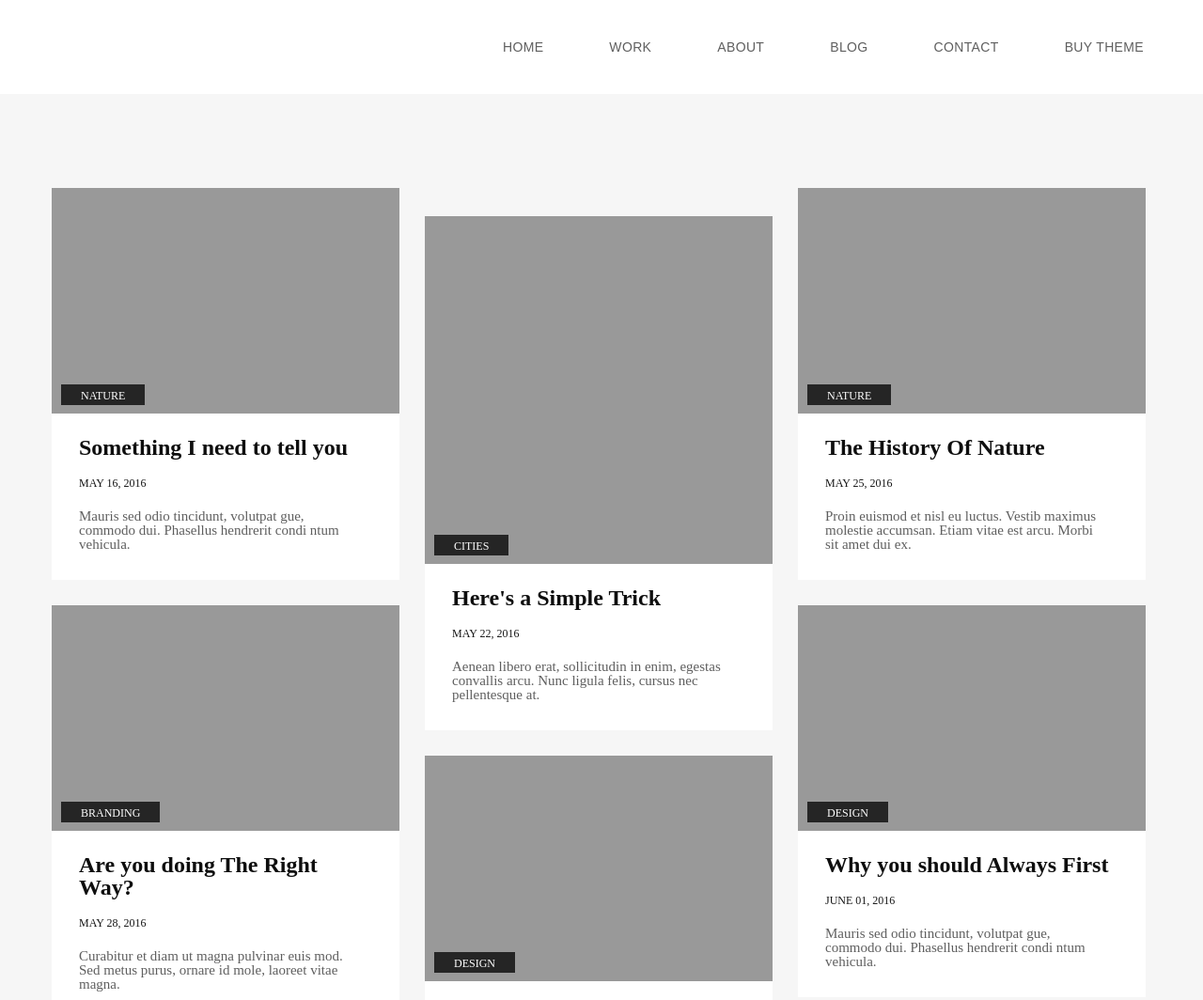
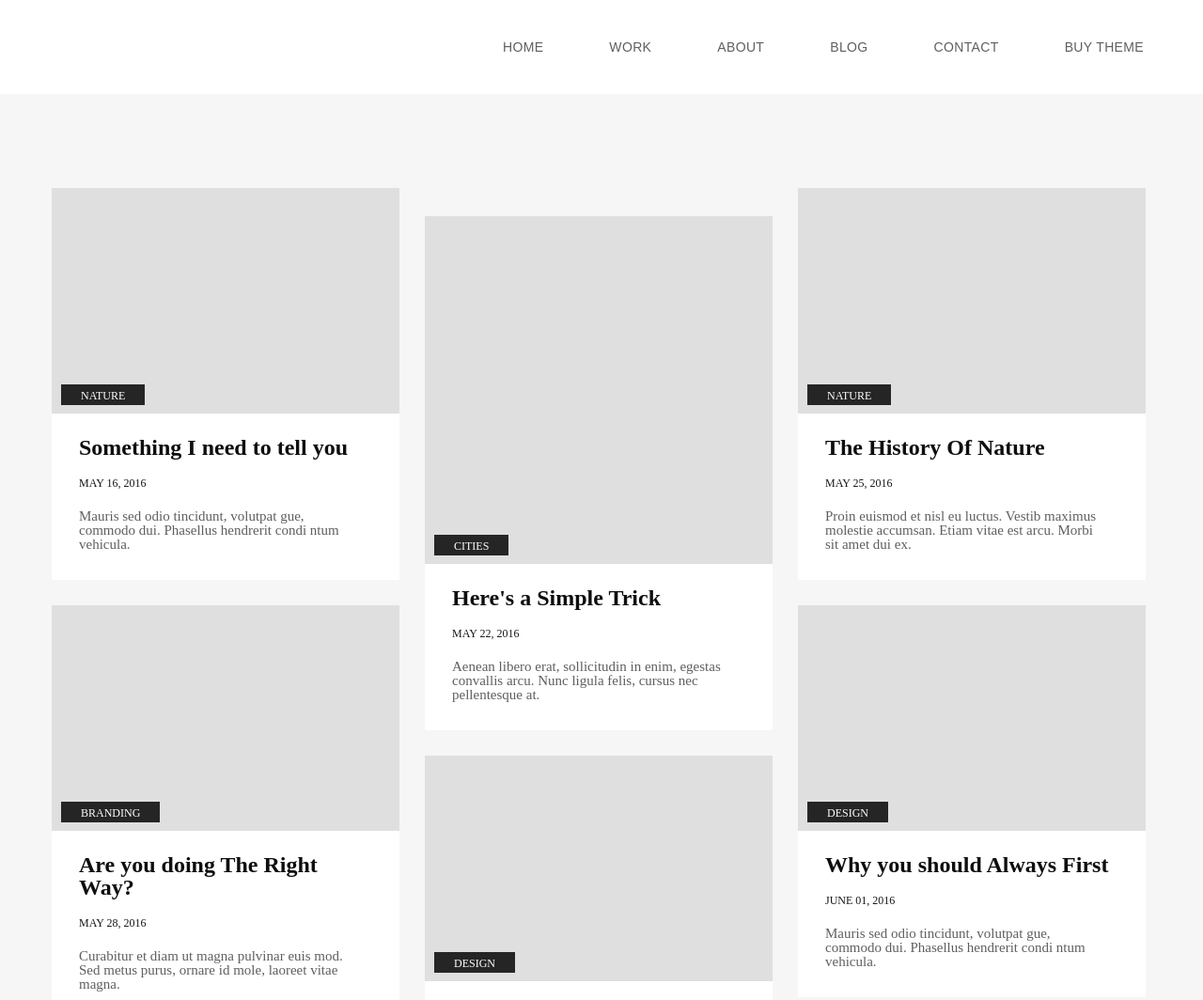
Before and after one commit to Erik-poly/Poly, a plain HTML site: page index.html in a window 1280 px wide. Shown: the top 1064 px of the page at 94% size. Drawn offline with Linux system fonts and the light colour scheme.

Commit message:
change__home__bg__color__convert__scss__to__css

```diff
--- a/assets/css/style.css
+++ b/assets/css/style.css
@@ -196,7 +196,7 @@ body {
 
 .cards__item--img {
   position: relative;
-  background-color: #999999;
+  background-color: #DFDFDF;
 }
 
 .cards__item--info {
```
